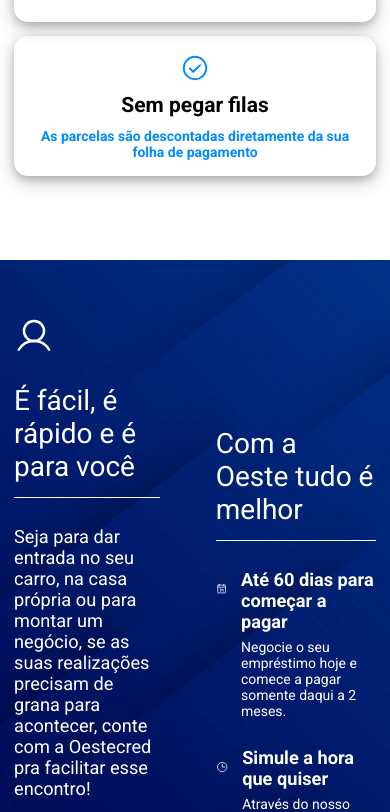
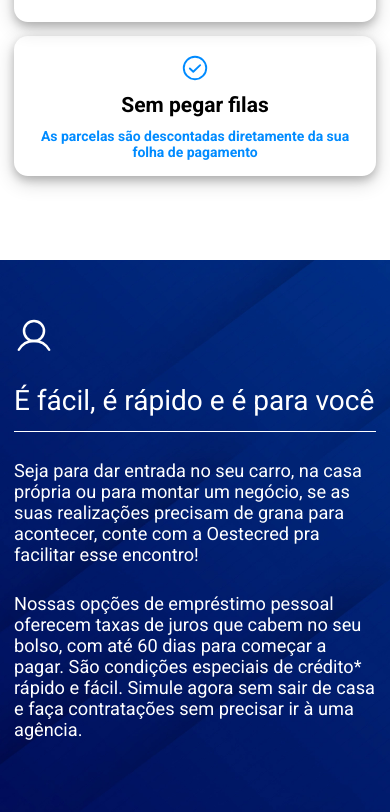
Before and after one commit to Catalendas/Oeste_financeira, a React (Vite) app: page / in a window 390 px wide. Shown: the part 1280-2092 px from the top of the page. Built offline with nearby package versions, Linux system fonts and the light colour scheme.

Commit message:
Responsive

```diff
--- a/src/Pages/Home/Components/AboutForyou/styled.ts
+++ b/src/Pages/Home/Components/AboutForyou/styled.ts
@@ -34,10 +34,18 @@ export const AboutForyouContainer = styled.div`
     }
 
     @media(max-width: 520px) {
+
         justify-content: center;
+
+        > div {
+            flex-direction: column;
+            gap: 0;
+        }
+
         h2 {
             font-size: 2rem;
         }
+
 
     }
 `
```
